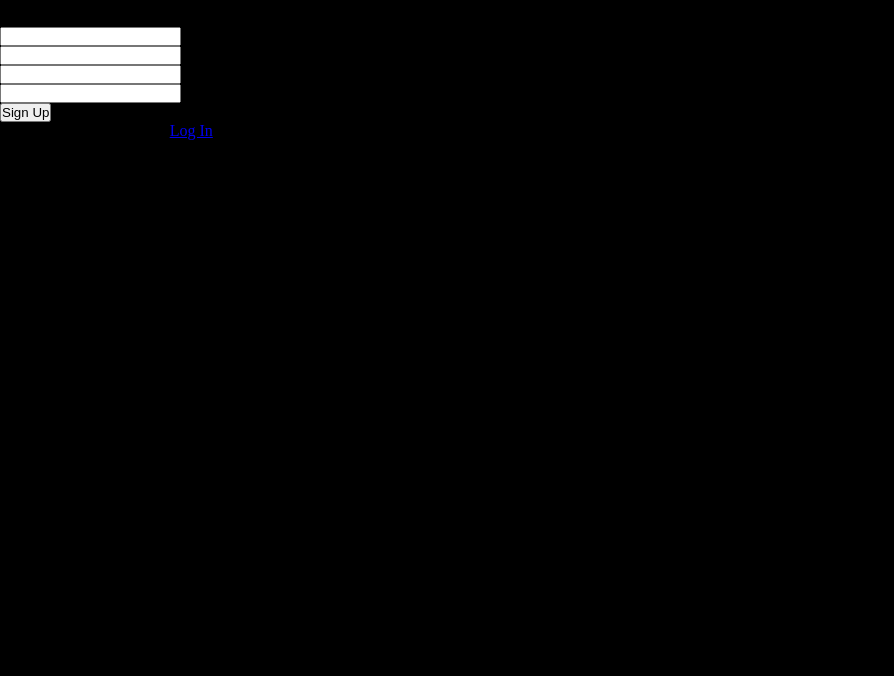
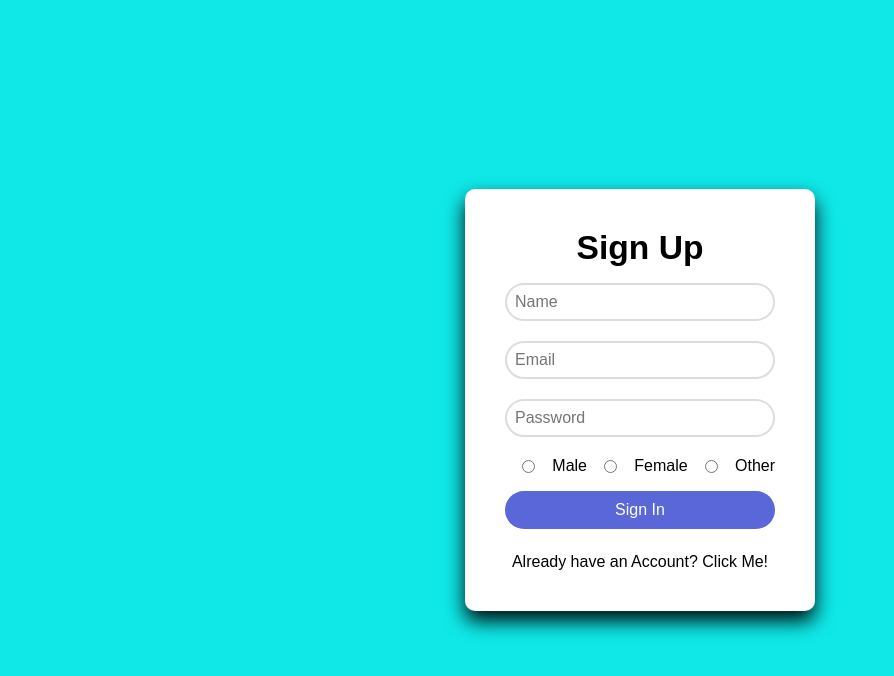
Before and after one commit to AyushInKC/LoginSite, a plain HTML site: page signup.html in a window 1280 px wide. Shown: the whole page, without its empty margins (0-894 px from the left). Drawn offline with Linux system fonts and the light colour scheme.

Commit message:
Done with the UI part

```diff
--- a/LoginStyle.css
+++ b/LoginStyle.css
@@ -16,20 +16,19 @@ body {
 .loginContainer {
   text-align: center;
 }
-
 #log {
   margin-bottom: 2vh;
   font-size: 2.1rem;
-  color: #333;
+  color: #000000;
 }
 
 .Username, .Password {
-  margin-bottom: 20px;
+  margin-bottom: 2.5vh;
 }
 
 input {
   width: 100%;
-  padding: 10px;
+  padding: 1vh;
   border: 2px solid #ddd;
   border-radius: 30px;
   font-size: 16px;
@@ -90,3 +89,30 @@ i{
 a{
   color:black;
 }
+
+.Username i{
+  margin-bottom: 1vh;
+}
+
+ .forget{
+  margin-top: 2vh;
+  color: black;
+  text-decoration: none;
+}
+
+ .forget:hover {
+  text-decoration: underline;
+  color: #1054e8;
+}
+
+.acc{
+  margin-top: 2vh;
+  color: black;
+  text-decoration: none;
+}
+
+
+.acc:hover {
+  text-decoration: underline;
+  color: #1054e8;
+}
--- a/forgetPassStyle.css
+++ b/forgetPassStyle.css
@@ -0,0 +1,78 @@
+* {
+    margin: 0;
+    padding: 0;
+    box-sizing: border-box;
+}
+
+body {
+    display: flex;
+    align-items: center;
+    justify-content: center;
+    height: 100vh;
+    background-color: #10e8e8;
+    font-family: Arial, sans-serif;
+}
+
+.forgetPass {
+    display: flex;
+    align-items: center;
+    justify-content: center;
+    text-align: center;
+    box-shadow: 0 10px 30px rgb(0, 0, 0);
+    background-color: #ffffff;
+    padding: 40px;
+    border-radius: 15px;
+    width: 400px;
+}
+
+h2 {
+    color: #333;
+    font-size: 1.5rem;
+    margin-bottom: 20px;
+}
+
+input {
+    width: 100%;
+    padding: 12px;
+    border: 2px solid #ddd;
+    border-radius: 30px;
+    font-size: 16px;
+    outline: none;
+    transition: border-color 0.3s, transform 0.2s;
+}
+
+
+
+.pass, .cnfpass {
+    margin-top: 15px;
+    margin-bottom: 15px;
+}
+
+input:hover {
+    transform: scale(1.05);
+    transition: all 0.2s ease;
+}
+
+.pass :hover , .cnfpass :hover{
+    border-color: #5a67d8;
+    transform: scale(1.2);
+    transition: all 0.2s ease;
+}
+
+button {
+    width: 100%;
+    padding: 12px;
+    background-color: #5a67d8;
+    border: none;
+    border-radius: 30px;
+    color: #fff;
+    font-size: 16px;
+    cursor: pointer;
+    transition: background-color 0.3s, transform 0.2s;
+    margin-top: 20px;
+}
+
+button:hover {
+    background-color: #4c51bf;
+    transform: scale(1.05);
+}
--- a/signUpStyle.css
+++ b/signUpStyle.css
@@ -1,10 +1,100 @@
-*{
+* {
   margin: 0;
   padding: 0;
+  box-sizing: border-box;
+}
+
+body {
+  display: flex;
+  align-items: center;
+  justify-content: center;
+  height: 100vh;
+  background-color: #10e8e8;
+  font-family: Arial, sans-serif;
+}
+.SignUpContainer{
+  text-align: center;
+}
+
+#signup{
+  margin-bottom: 2vh;
+  font-size: 2.1rem;
+  color: #000000;
+
+}
+
+.Name , .Email , .Password{
+  margin-bottom: 2.5vh;
+}
+
+input {
+  width: 100%;
+  padding: 1vh;
+  border: 2px solid #ddd;
+  border-radius: 30px;
+  font-size: 16px;
+  outline: none;
+  transition: border-color 0.3s;
+}
+
+.signUpCredentials{
+  background-color: #ffffff;
+  padding: 40px;
+  border-radius: 10px;
+  box-shadow: 0 10px 20px rgba(0, 0, 0, 0.956);
+  width:350px;
+  text-align: center;
+}
+
+.submitBtn {
+  width: 100%;
+  padding: 10px;
+  margin-bottom: 3vh;
+  background-color: #5a67d8;
+  border: none;
+  border-radius: 30px;
+  color: #fff;
+  font-size: 16px;
+  cursor: pointer;
+  transition: background-color 0.3s;
 }
 
 
-body{
-  background-color: black;
+.submitBtn:hover {
+  background-color: #4c51bf;
+  transform: scale(1.1);
+}
+i{
+  color: black;
+}
 
+a{
+  margin-top: 1vh;
+  color:black;
 }
+.gender{
+  display: flex;
+  align-items: center;
+  justify-content: center;
+  margin-bottom: 2vh;
+}
+
+.Name :hover , .Email :hover , .Password :hover{
+  border-color: #5a67d8;
+  transform: scale(1.2);
+  transition: all 0.2s ease;
+}
+
+.gender{
+  font-weight: 200;
+}
+
+#loginPage{
+  text-decoration: none;
+}
+
+#loginPage:hover{
+  font-size: 1rem;
+  text-decoration: underline;
+  color: #1054e8;
+}
--- a/signup.html
+++ b/signup.html
@@ -7,34 +7,31 @@
   <link rel="stylesheet" href="signUpStyle.css">
 </head>
 <body>
+<div class="SignUpContainer">
+<div class="signUpCredentials">
+   <h2 id="signup">Sign Up</h2>
+   <div class="Name">
+   <input type="text" required placeholder="Name">
+  </div>
+  <div class="Email">
+    <input type="email" required placeholder="Email">
+  </div>
+  <div class="Password">
+    <input type="password" required placeholder="Password">
+  </div>
+  <div class="gender">
+    <input type="radio" id="male" name="gender" required><label>Male</label>
+    <input type="radio" id="female" name="gender"  required><label>Female</label>
+    <input type="radio" id="other" name="gender" required><label>Other</label>
 
-  <div class="signup-container">
-    <div class="signup-box">
-      <h2>Sign Up</h2>
-      <form>
-        <div class="input-box">
-          <input type="text" required="required">
-          <label>Username</label>
-        </div>
-        <div class="input-box">
-          <input type="email" required="required">
-          <label>Email</label>
-        </div>
-        <div class="input-box">
-          <input type="password" required="required">
-          <label>Password</label>
-        </div>
-        <div class="input-box">
-          <input type="password" required="required">
-          <label>Confirm Password</label>
-        </div>
-        <button type="submit" class="btn">Sign Up</button>
-        <div class="login-link">
-          <p>Already have an account? <a href="login.html">Log In</a></p>
-        </div>
-      </form>
-    </div>
   </div>
-
+   <div>
+    <button type="submit" class="submitBtn">Sign In</button>
+   </div>
+   <div class="AlreadyHaveAcc">
+    <a href="login.html" id="loginPage">Already have an Account? Click Me!</a>
+   </div>
+</div>
+</div>
 </body>
 </html>
```
Also changed, not shown: forgetPass.html (+14 -0 lines), login.html (+5 -5 lines).
